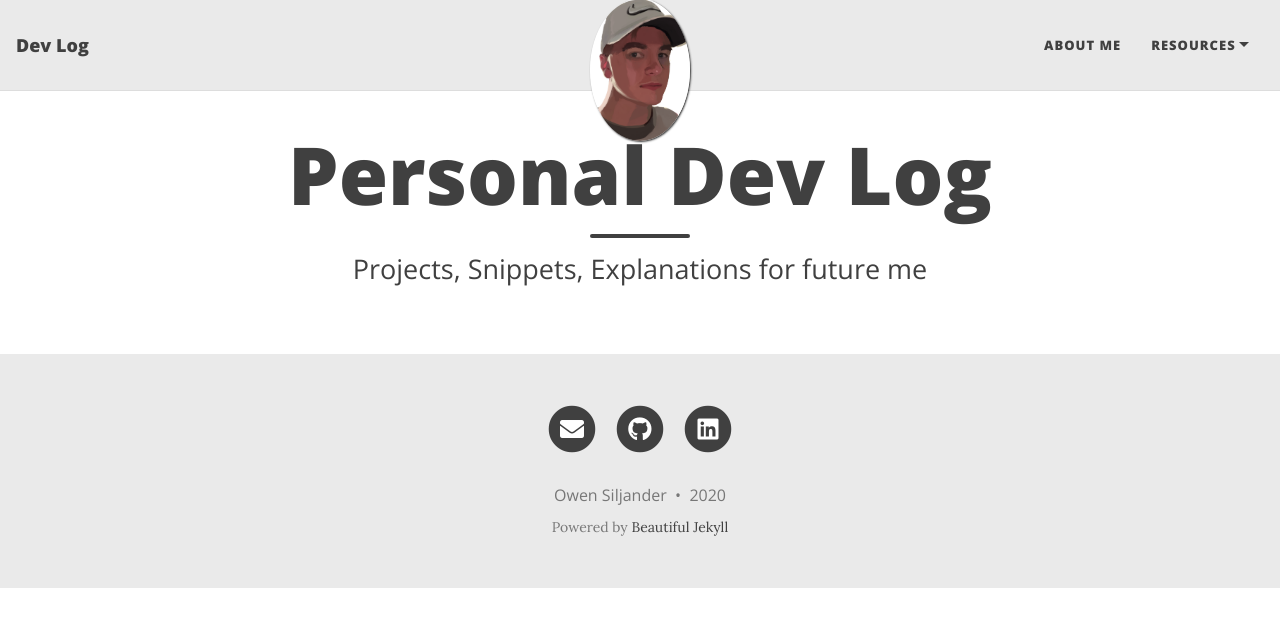
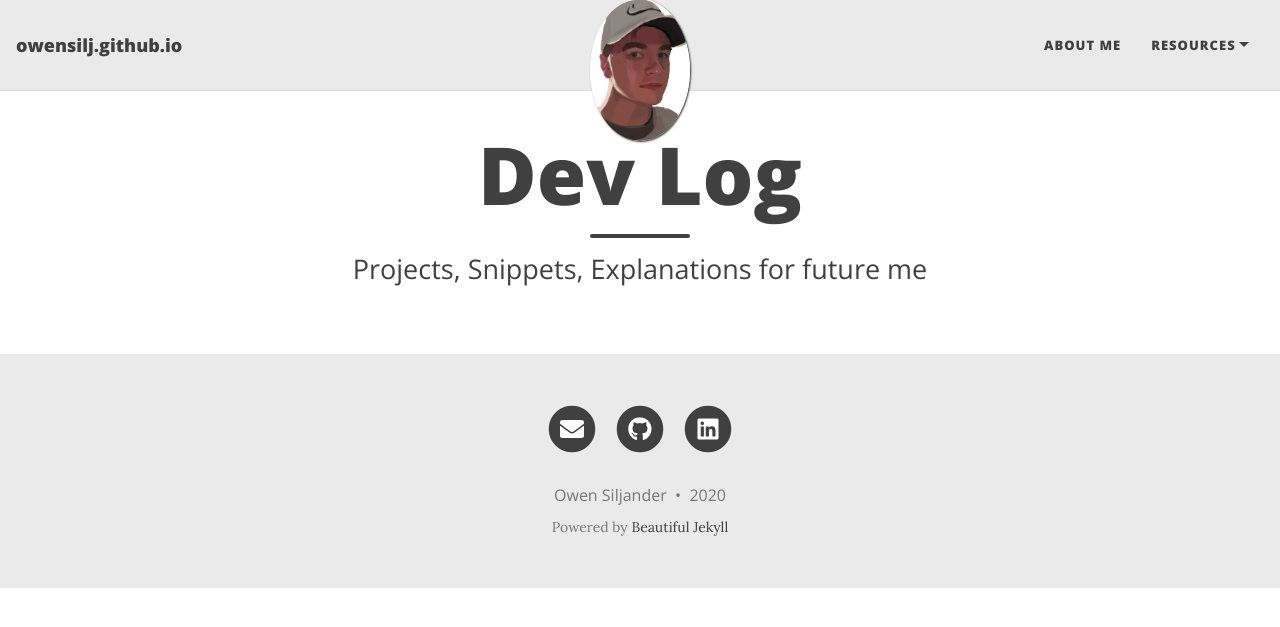
Before and after one commit to owensilj/owensilj.github.io, a Jekyll site: the page built from index.html, in a window 1280 px wide. Shown: the top 627 px of the page. Built offline with Jekyll 4.4.1, drawn with Linux system fonts in a browser that asks for light colours; nearby versions of some CDN libraries; the list of posts is cut into pages by our own code.

```diff
--- a/_config.yml
+++ b/_config.yml
@@ -6,7 +6,7 @@
 # --- Required options --- #
 
 # Name of website
-title: Dev Log
+title:
 
 # Your name to show in the footer
 author: Owen Siljander
--- a/index.html
+++ b/index.html
@@ -1,5 +1,5 @@
 ---
 layout: home
-title: Personal Dev Log
+title: Dev Log
 subtitle: Projects, Snippets, Explanations for future me
 ---
```
Also changed, not shown: _posts/undergrad_projects.md (+0 -2 lines), aboutme.md (+4 -2 lines).
